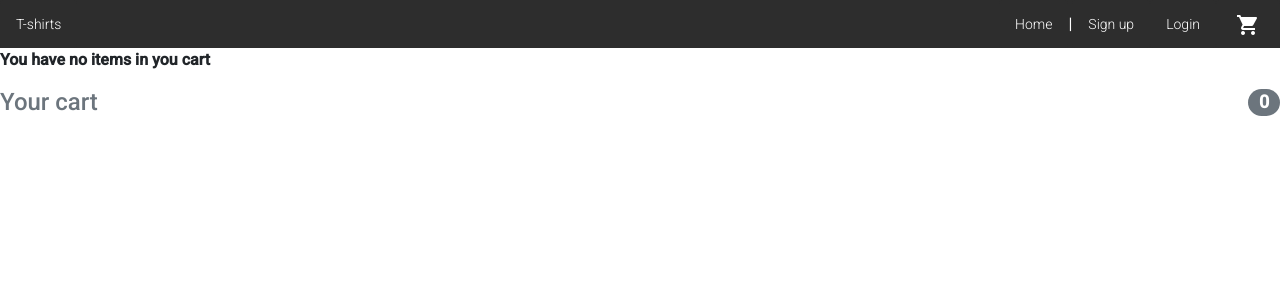
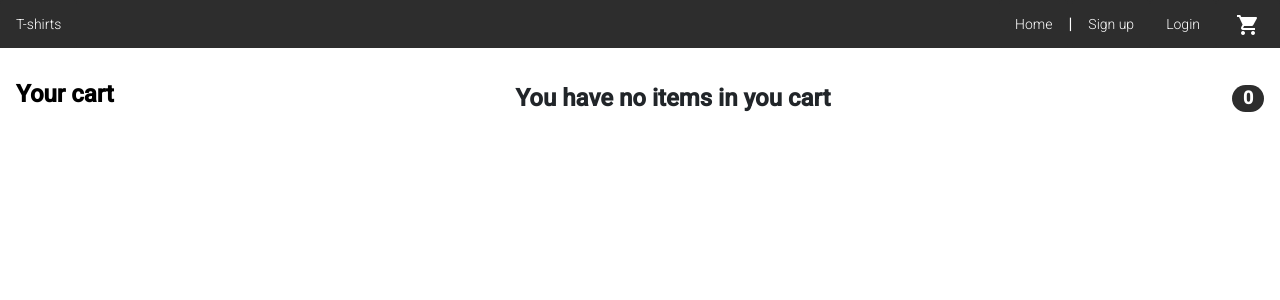
Before and after one commit to hennaaa98/api-development, an Angular app: page /cart in a window 1280 px wide. Shown: the top 300 px of the page. Built offline with nearby package versions, Linux system fonts and the light colour scheme.

Commit message:
Cart updates
Styling

```diff
--- a/src/app/cart/cart.component.css
+++ b/src/app/cart/cart.component.css
@@ -0,0 +1,27 @@
+.d-flex.justify-content-between.align-items-center.mb-3 {
+  margin-top: 2rem;
+}
+
+.flex {
+  margin: 1rem;
+}
+
+p {
+  margin: 0;
+}
+
+.cart {
+  color: black !important;
+}
+
+.badge-secondary {
+  background-color: #2d2d2d;
+}
+
+.my-0 {
+  margin-bottom: 1rem !important;
+}
+
+.total-price {
+  float: right;
+}
--- a/src/app/cart/cart.component.html
+++ b/src/app/cart/cart.component.html
@@ -1,12 +1,10 @@
-
-
+<div class="flex">
+  <h4 class="d-flex justify-content-between align-items-center mb-3">
+    <h4 class="cart"><strong>Your cart</strong></h4>
     <div *ngIf="items.length == 0">
       <p><strong>You have no items in you cart</strong></p>
     </div>
 
-
-      <h4 class="d-flex justify-content-between align-items-center mb-3">
-        <span class="text-muted">Your cart</span>
     <span class="badge badge-secondary badge-pill">{{items.length}}</span>
   </h4>
   <ul class="list-group mb-3" *ngFor="let item of items">
@@ -26,4 +24,5 @@
     </li>
   </ul>
 
-      <span  *ngIf="items.length > 0">Total <strong>{{totalPrice}}</strong></span>
+  <span class="total-price" *ngIf="items.length > 0">Total <strong>{{totalPrice}}</strong></span>
+</div>
--- a/src/app/services/cart.service.ts
+++ b/src/app/services/cart.service.ts
@@ -23,7 +23,7 @@ export class CartService {
         if (dublic.length > 0) {
             const index = this.items.findIndex(el => el.shirt.id == shirt.id);
             this.items[index].quantity++;
-            console.log('item is in cart');
+            console.log('Item is in cart');
         } else {
             this.items.push(item);
         }
--- a/src/app/shirts/shirt/shirt.component.html
+++ b/src/app/shirts/shirt/shirt.component.html
@@ -17,7 +17,7 @@
             <button mat-button (click)="delete(size.id)">Delete size</button>
         </div>
         <div class="flex">
-            <button (click)="addToCard(shrit)" mat-button>Add to card</button>
+            <button [routerLink]="['/cart']" (click)="addToCard(shrit)" mat-button>Add to card</button>
         </div>
     </mat-card-content>
 
--- a/src/app/shirts/shirt/shirt.component.ts
+++ b/src/app/shirts/shirt/shirt.component.ts
@@ -15,7 +15,7 @@ export class ShirtComponent implements OnInit {
   shrit: any;
   sizes: any;
 
-  constructor(private _route: ActivatedRoute, private shritService: ShritService, private sizeService: SizeService, private cartService: CartService) {
+  constructor(private _route: ActivatedRoute, private shritService: ShritService, private sizeService: SizeService, private cartService: CartService, private router: Router) {
   }
 
   ngOnInit(): void {
@@ -55,5 +55,9 @@ export class ShirtComponent implements OnInit {
     console.log(this.cartService.getItems());
   }
 
-
+  navigate(destination: string) {
+    if (destination == 'cart') {
+      this.router.navigate(['/cart']);
+    }
+  }
 }
```
Lines whose indentation alone changed are shown as unchanged.
